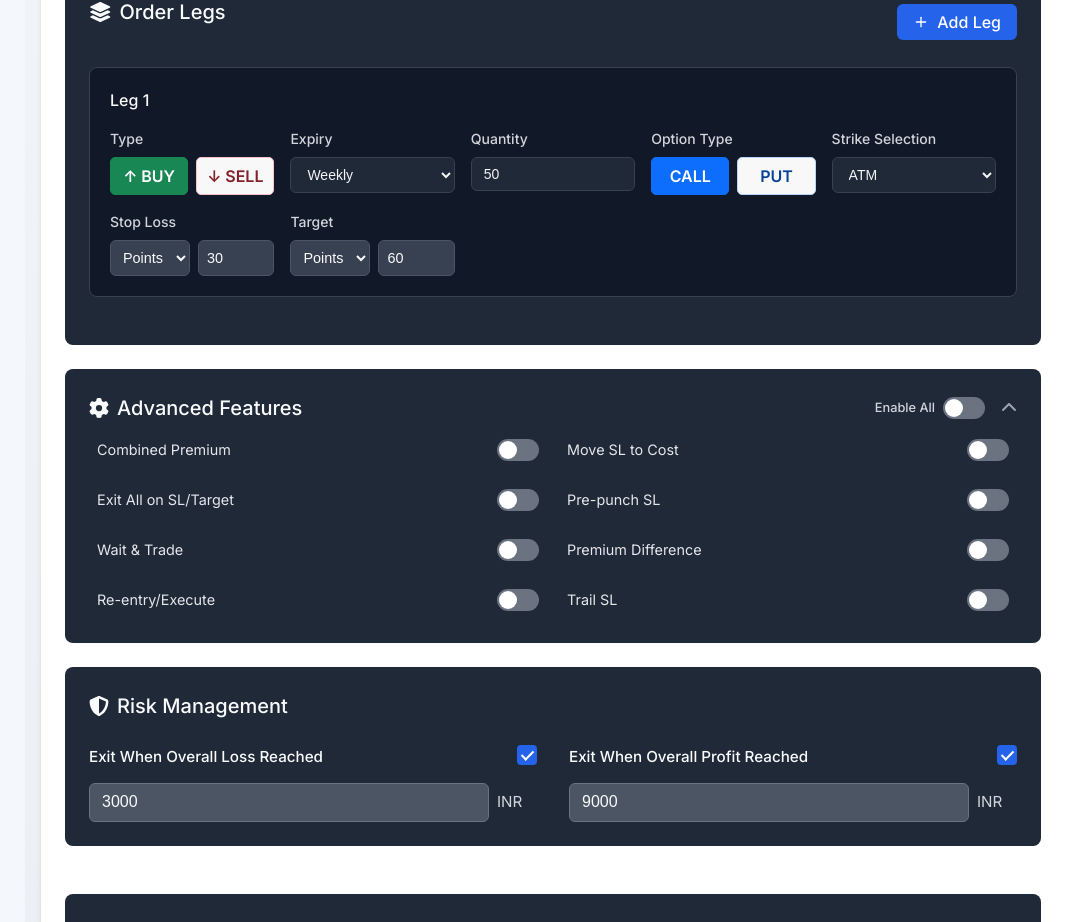
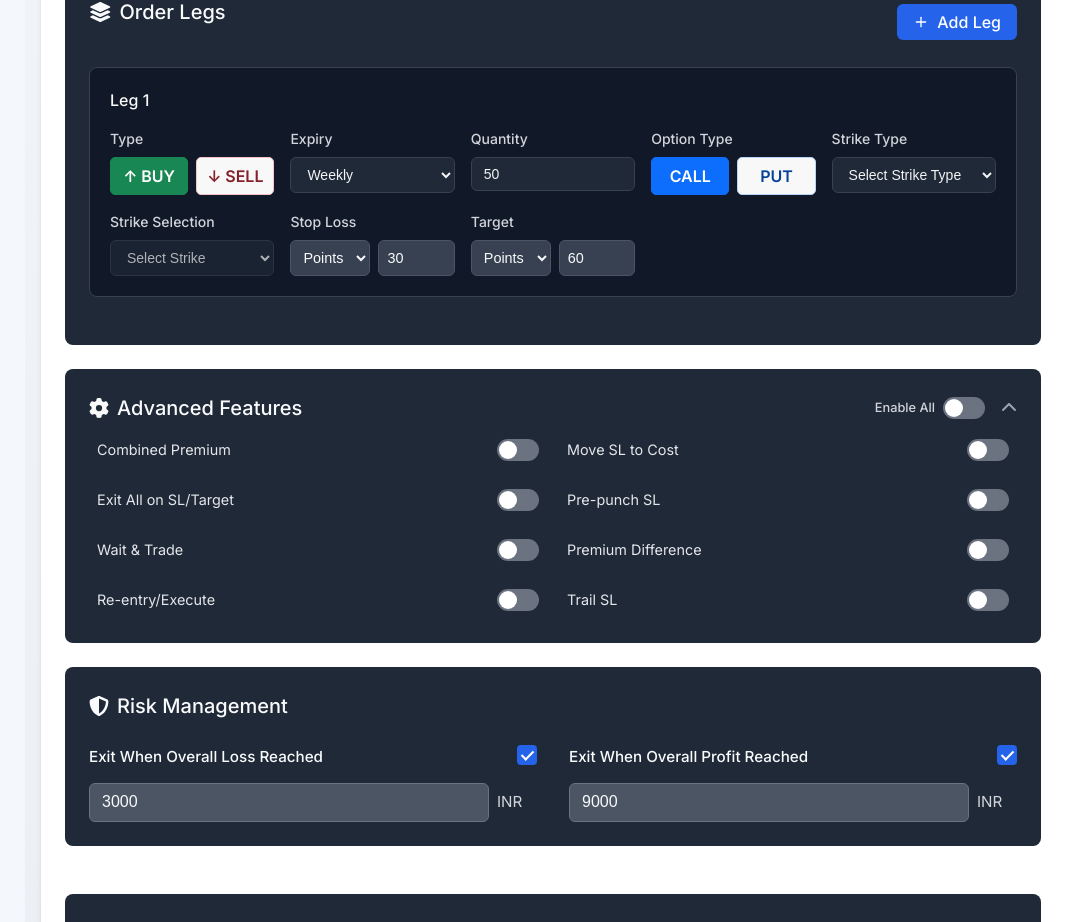
Before and after one commit to sudhanshu2070/last-trade, a React (Vite) app: page /strategies in a window 1280 px wide. Shown: the part 1135-2057 px from the top of the page, without its empty margins (215-1280 px from the left). Built offline with nearby package versions, Linux system fonts and the light colour scheme.

Commit message:
Changes in the Order Leg 0.3

```diff
--- a/src/Pages/StrategyTabs/CreateStrategy/Sections/OrderLegs/OrderLegs.tsx
+++ b/src/Pages/StrategyTabs/CreateStrategy/Sections/OrderLegs/OrderLegs.tsx
@@ -6,7 +6,7 @@ import { faLayerGroup, faTrash } from '@fortawesome/free-solid-svg-icons';
 
 const OrderLegs: React.FC = () => {
   const [legs, setLegs] = useState([
-    { id: 1, type: 'BUY', instrument: 'NIFTY 50', quantity: 50, expiryType : 'weekly',  orderType: 'MARKET', optionType: 'CALL', slType: 'points', stopLoss: 30, targetType: 'points', target: 60 }
+    { id: 1, type: 'BUY', instrument: 'NIFTY 50', quantity: 50, expiryType : 'weekly',  orderType: 'MARKET', optionType: 'CALL', strikeType: '', slType: 'points', stopLoss: 30, targetType: 'points', target: 60 }
   ]);
 
   const addLeg = () => {
@@ -18,6 +18,7 @@ const OrderLegs: React.FC = () => {
       quantity: 1,
       orderType: 'LIMIT',
       optionType: 'CALL',
+      strikeType: '',
       slType: 'points',
       stopLoss: 30,
       targetType: 'points',
@@ -35,6 +36,48 @@ const OrderLegs: React.FC = () => {
     setLegs(legs.map(leg =>
       leg.id === id ? { ...leg, [field]: value } : leg
     ));
+  };
+
+  const strikeData = {
+    ITM: [
+      { value: "ITM2000", label: "ITM 2000" },
+      { value: "ITM1950", label: "ITM 1950" },
+      { value: "ITM1900", label: "ITM 1900" },
+      { value: "ITM1850", label: "ITM 1850" },
+      { value: "ITM1800", label: "ITM 1800" },
+      { value: "ITM1750", label: "ITM 1750" },
+      { value: "ITM1700", label: "ITM 1700" },
+      { value: "ITM1650", label: "ITM 1650" },
+      { value: "ITM1600", label: "ITM 1600" },
+      { value: "ITM1550", label: "ITM 1550" },
+      { value: "ITM1500", label: "ITM 1500" },
+      { value: "ITM1450", label: "ITM 1450" },
+      { value: "ITM1400", label: "ITM 1400" },
+      { value: "ITM1350", label: "ITM 1350" },
+      { value: "ITM1300", label: "ITM 1300" },
+      { value: "ITM1250", label: "ITM 1250" }
+    ],
+    ATM: [
+      { value: "ATM", label: "At The Money" }
+    ],
+    OTM: [
+      { value: "OTM100", label: "OTM 100" },
+      { value: "OTM150", label: "OTM 150" },
+      { value: "OTM200", label: "OTM 200" },
+      { value: "OTM250", label: "OTM 250" },
+      { value: "OTM300", label: "OTM 300" },
+      { value: "OTM350", label: "OTM 350" },
+      { value: "OTM400", label: "OTM 400" },
+      { value: "OTM450", label: "OTM 450" },
+      { value: "OTM500", label: "OTM 500" },
+      { value: "OTM550", label: "OTM 550" },
+      { value: "OTM600", label: "OTM 600" },
+      { value: "OTM650", label: "OTM 650" },
+      { value: "OTM700", label: "OTM 700" },
+      { value: "OTM750", label: "OTM 750" },
+      { value: "OTM800", label: "OTM 800" },
+      { value: "OTM850", label: "OTM 850" },
+    ]
   };
 
   return (
@@ -129,17 +172,43 @@ const OrderLegs: React.FC = () => {
               </div>
 
               <div className={styles.formGroup}>
+                <label className={styles.label}>Strike Type</label>
+                <select
+                  value={leg.strikeType}
+                  onChange={(e) => updateLeg(leg.id, 'strikeType', e.target.value)}
+                  className={styles.input}
+                >
+                  <option value="">Select Strike Type</option>
+                  <option value="ITM">ITM (In The Money)</option>
+                  <option value="ATM">ATM (At The Money)</option>
+                  <option value="OTM">OTM (Out of Money)</option>
+                </select>
+              </div>
+
+              <div className={styles.formGroup}>
                 <label className={styles.label}>Strike Selection</label>
                 <select
                   value={leg.instrument}
                   onChange={(e) => updateLeg(leg.id, 'instrument', e.target.value)}
                   className={styles.input}
+                  disabled={!leg.strikeType}
                 >
-                    <option value="ATM">ATM</option>
-                    <option value="ITM1">ITM1</option>
-                    <option value="ITM2">ITM2</option>
-                    <option value="OTM1">OTM1</option>
-                    <option value="OTM2">OTM2</option>
+                  <option value="">Select {leg.strikeType} Strike</option>
+                  {leg.strikeType === 'ITM' && strikeData.ITM.map((strike) => (
+                    <option key={strike.value} value={strike.value}>
+                      {strike.label}
+                    </option>
+                  ))}
+                  {leg.strikeType === 'ATM' && strikeData.ATM.map((strike) => (
+                    <option key={strike.value} value={strike.value}>
+                      {strike.label}
+                    </option>
+                  ))}
+                  {leg.strikeType === 'OTM' && strikeData.OTM.map((strike) => (
+                    <option key={strike.value} value={strike.value}>
+                      {strike.label}
+                    </option>
+                  ))}
                 </select>
               </div>
 
```
